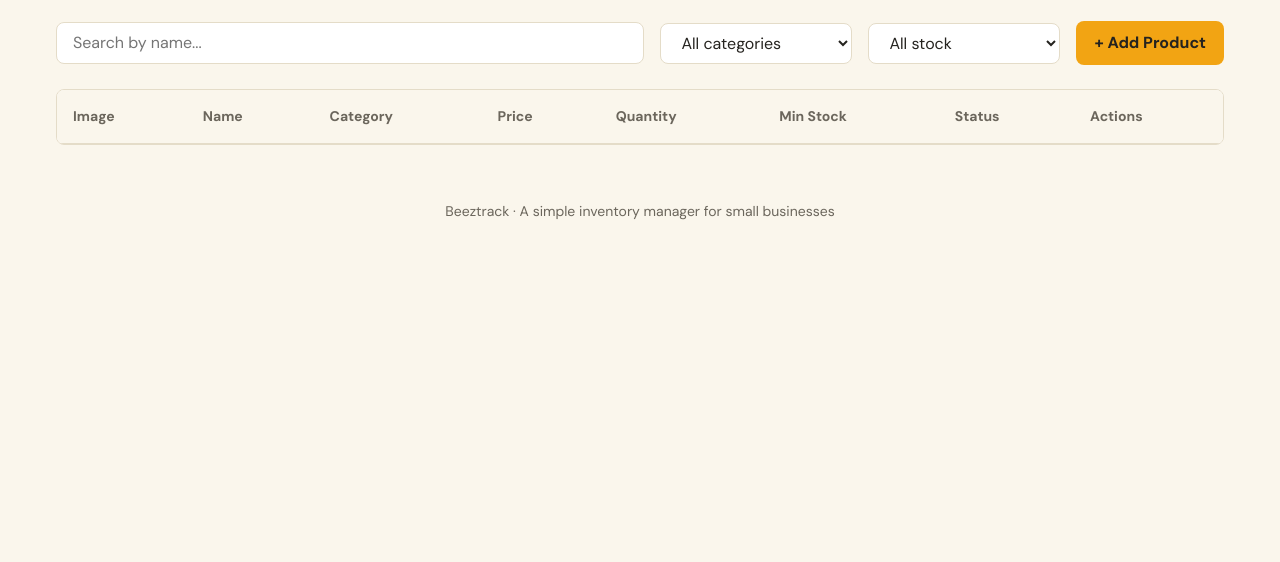
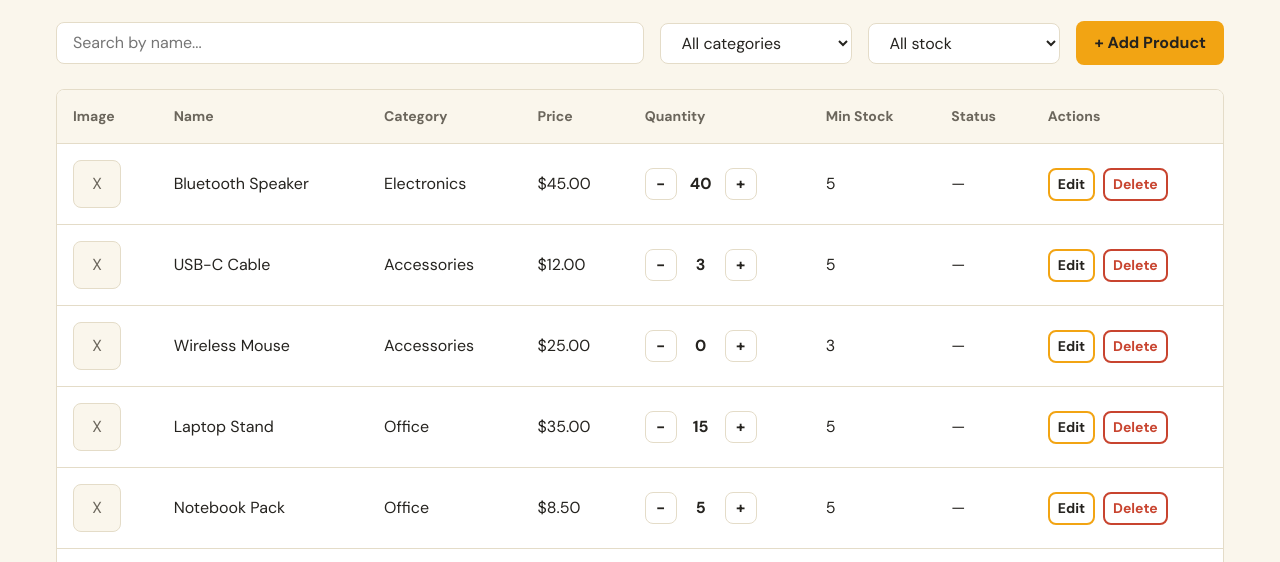
Before and after one commit to whitestrick/Beeztrack, a website with bundled scripts: page index.html in a window 1280 px wide. Shown: the part 232-794 px from the top of the page. Built offline with nearby package versions, Linux system fonts and the light colour scheme; data requests are answered from the project's data file.

Commit message:
feat: display products with loading, error and empty states

```diff
--- a/index.html
+++ b/index.html
@@ -93,7 +93,7 @@
         </div>
 
         <div id="error-state" class="state state-error" hidden>
-          <p>Something went wrong. We couldn't load your products.</p>
+          <p id="error-message">Something went wrong. We couldn't load your products.</p>
           <button type="button" id="error-retry-btn" class="btn btn-danger">Try Again</button>
         </div>
 
@@ -101,8 +101,8 @@
           <p>No products found.</p>
           <button type="button" id="empty-add-btn" class="btn btn-primary">+ Add Product</button>
         </div>
-
-        <div class="table-wrapper" id="table-wrapper">
+          <!-- Hidden used to hide table till data arrives -->
+        <div class="table-wrapper" id="table-wrapper" hidden>
           <table class="product-table">
             <caption class="visually-hidden">List of products in your inventory</caption>
             <thead>
@@ -222,6 +222,6 @@
       </div>
     </dialog>
 
-
+    <script type="module" src="js/app.js"></script>
   </body>
 </html>
--- /dev/null
+++ b/js/app.js
@@ -0,0 +1,45 @@
+// app.js
+// connecting my  other modules together:
+//   api.js -> gets data
+//   ui.js  -> shows data
+// app.js decides WHEN each happens. It does not know HOW either works.
+
+import { getProducts } from "./api.js";
+import { showLoading, showError, showEmpty, renderProducts } from "./ui.js";
+
+// ---------- State ----------
+// The app's data lives here. Every feature we added
+// (search, filters, add, edit, delete) reads from and updates this array.
+let products = [];
+
+// ---------- Load products from the server ----------
+async function loadProducts() {
+  showLoading();
+
+// await new Promise((resolve) => setTimeout(resolve, 2000)); // TEMPORARY: to see the loading state display
+  // try/catch: if anything inside "try" throws an error (our api.js throws
+  // when the server is down or answers with 404/500), JS jumps to "catch".
+  try {
+    products = await getProducts();
+
+    if (products.length === 0) {
+      showEmpty();
+    } else {
+      renderProducts(products);
+    }
+  } catch (error) {
+    showError(error.message);
+  }
+}
+
+// ---------- Start the app ----------
+function init() {
+  // "Try Again" in the error box simply runs the same loading function again
+  document
+    .querySelector("#error-retry-btn")
+    .addEventListener("click", loadProducts);
+
+  loadProducts();
+}
+
+init();
--- /dev/null
+++ b/js/ui.js
@@ -0,0 +1,145 @@
+
+// the DOM lives in this file.
+
+
+// - Find the elements before to inc speed -
+// Looking elements up is slow-ish, so iprefer to do it once at the top
+// and reuse the variables.
+const loadingState = document.querySelector("#loading-state");
+const errorState = document.querySelector("#error-state");
+const errorMessage = document.querySelector("#error-message");
+const emptyState = document.querySelector("#empty-state");
+const tableWrapper = document.querySelector("#table-wrapper");
+const tableBody = document.querySelector("#product-table-body");
+
+// ---------- Showing one area at a time ----------
+// Only ONE of the four areas (loading / error / empty / table) is visible.
+// For each area, "hidden" becomes true unless it is the one we want.
+function showOnly(areaToShow) {
+  const allAreas = [loadingState, errorState, emptyState, tableWrapper];
+  allAreas.forEach((area) => {
+    area.hidden = area !== areaToShow;
+  });
+}
+
+export function showLoading() {
+  showOnly(loadingState);
+}
+
+export function showError(message) {
+  errorMessage.textContent = `We couldn't load your products. ${message}`;
+  showOnly(errorState);
+}
+
+export function showEmpty() {
+  showOnly(emptyState);
+}
+
+
+// Makes an element, optionally with a class and some text.
+// textContent treats the text as PLAIN TEXT, never as HTML. If someone
+// names a product "<script>...</script>" it just shows as words.
+function createElement(tag, className, text) {
+  const element = document.createElement(tag);
+  if (className) element.className = className;
+  if (text !== undefined) element.textContent = text;
+  return element;
+}
+
+// Makes a <td> which holding either plain text or an element built
+function createCell(content) {
+  const cell = document.createElement("td");
+  if (content instanceof Node) {
+    cell.appendChild(content);
+  } else {
+    cell.textContent = content;
+  }
+  return cell;
+}
+
+function formatPrice(price) {
+  return `$${Number(price).toFixed(2)}`;
+}
+
+// -cell by cell-
+
+function createImageCell(product) {
+  if (product.image) {
+    const img = createElement("img", "thumb");
+    img.src = product.image;
+    img.alt = product.name;
+    return createCell(img);
+  }
+  // No image URL: show the grey placeholder box from CSS
+  const placeholder = createElement("span", "thumb thumb-placeholder", "X");
+  placeholder.setAttribute("aria-hidden", "true");
+  return createCell(placeholder);
+}
+
+function createQuantityCell(product) {
+  const wrapper = createElement("div", "qty-control");
+
+  const minus = createElement("button", "btn-qty", "\u2212"); // the minus sign
+  minus.type = "button";
+  minus.dataset.action = "decrease";
+  minus.setAttribute("aria-label", `Decrease quantity of ${product.name}`);
+
+  const value = createElement("span", "qty-value", product.quantity);
+
+  const plus = createElement("button", "btn-qty", "+");
+  plus.type = "button";
+  plus.dataset.action = "increase";
+  plus.setAttribute("aria-label", `Increase quantity of ${product.name}`);
+
+  wrapper.append(minus, value, plus);
+  return createCell(wrapper);
+}
+
+function createActionsCell(product) {
+  const wrapper = createElement("div", "row-actions");
+
+  const edit = createElement("button", "btn btn-small btn-outline", "Edit");
+  edit.type = "button";
+  edit.dataset.action = "edit";
+  edit.setAttribute("aria-label", `Edit ${product.name}`);
+
+  const remove = createElement("button", "btn btn-small btn-danger-outline", "Delete");
+  remove.type = "button";
+  remove.dataset.action = "delete";
+  remove.setAttribute("aria-label", `Delete ${product.name}`);
+
+  wrapper.append(edit, remove);
+  return createCell(wrapper);
+}
+
+// -row -
+function createProductRow(product) {
+  const row = document.createElement("tr");
+
+  // data-id stores the product's id on the row.the  (edit, delete,
+  // quantity buttons) read it to know WHICH product was clicked.
+  row.dataset.id = product.id;
+
+  row.append(
+    createImageCell(product),
+    createCell(product.name),
+    createCell(product.category),
+    createCell(formatPrice(product.price)),
+    createQuantityCell(product),
+    createCell(product.minStock),
+    createCell("\u2014"), // a dash for now. ***remember to sortout
+    createActionsCell(product)
+  );
+
+  return row;
+}
+
+// ---------- The main function: draws my full table ----------
+export function renderProducts(products) {
+  const rows = products.map(createProductRow);
+
+  // replaceChildren() removes the old rows and puts the new ones in, at once
+  tableBody.replaceChildren(...rows);
+
+  showOnly(tableWrapper);
+}
```
